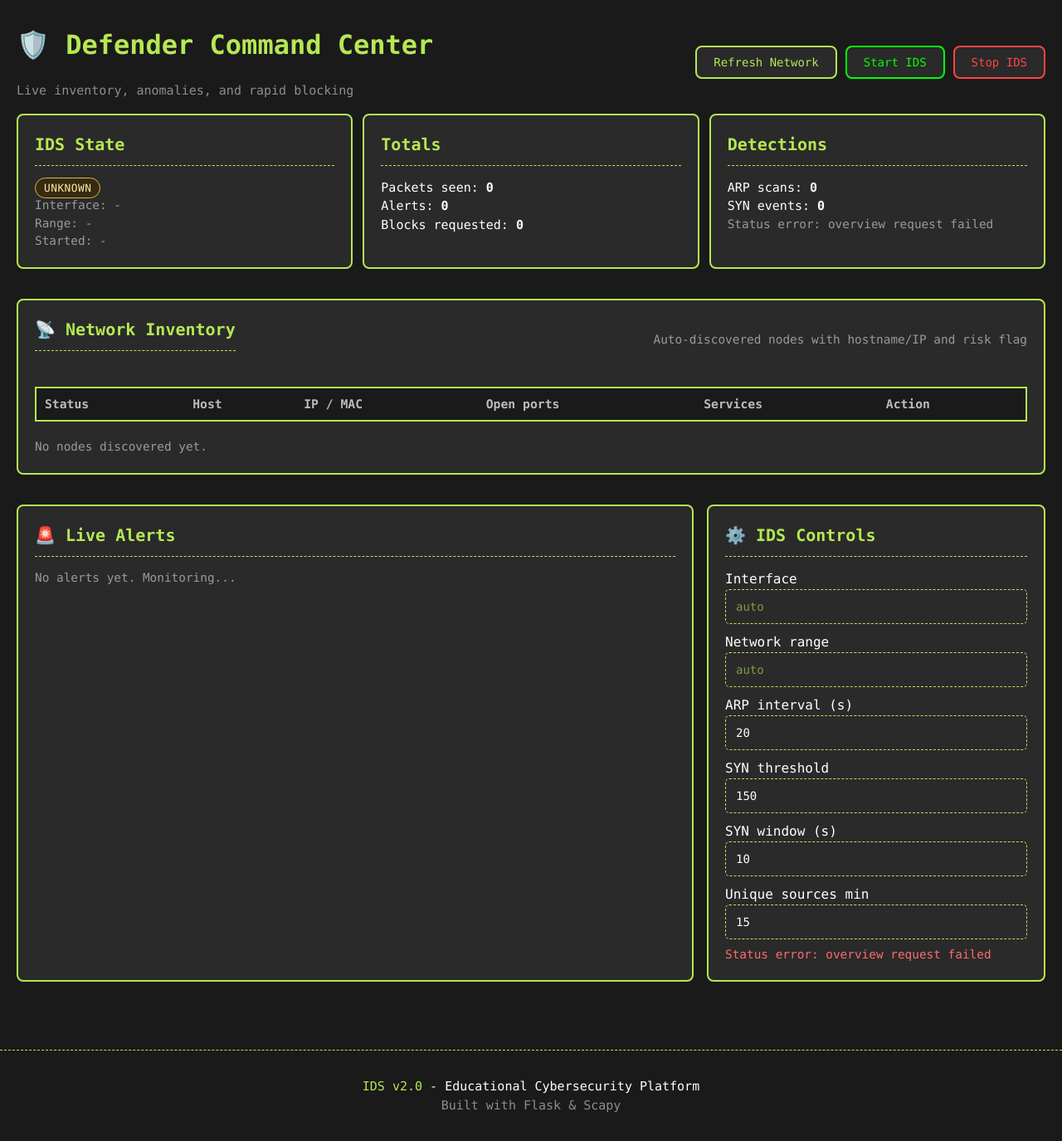
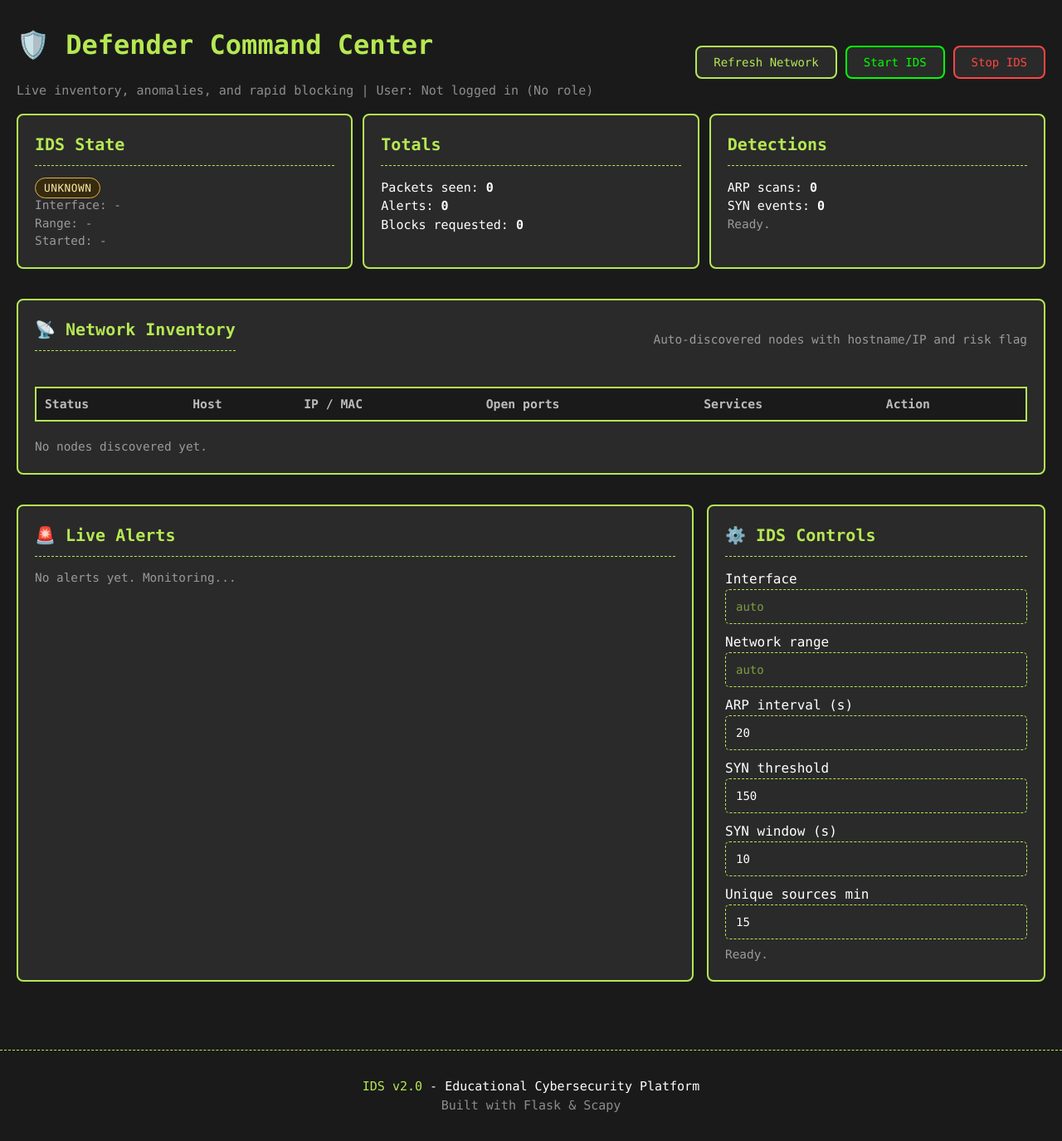
Before and after one commit to kaoutherBenSalah/testIDS, a Flask app: template templates/defender.html in a window 1280 px wide. Shown: the whole page at 83% size. Run offline with Flask 3, Linux system fonts and the light colour scheme; the template is opened without the code that fills it, so the values that code supplies are empty; parts of the project's set-up code (start-up, migrations or seed data) failed here and were passed over.

Commit message:
Fix: Add auth debugging & better error handling for defender UI

```diff
--- a/routes/ids.py
+++ b/routes/ids.py
@@ -47,8 +47,12 @@
 
     @wraps(f)
     def decorated_function(*args, **kwargs):
-        if session.get('user_role') != 'DEFENDER':
-            return jsonify({'error': 'Access denied'}), 403
+        user_role = session.get('user_role')
+        user_id = session.get('user_id')
+        logger.info(f"Auth check: user_id={user_id}, role={user_role}")
+        if user_role != 'DEFENDER':
+            logger.warning(f"Access denied: expected DEFENDER, got {user_role}")
+            return jsonify({'error': 'Access denied', 'required_role': 'DEFENDER', 'current_role': user_role}), 403
         return f(*args, **kwargs)
 
     return decorated_function
@@ -139,6 +143,7 @@
 def ids_overview():
     """Aggregate IDS status, alerts, stats, and a live node inventory."""
     try:
+        logger.info("Fetching IDS overview...")
         nodes, network_range = _get_or_discover_nodes()
         monitor = models.ids_monitor
         status_payload = monitor.get_status() if monitor else {
@@ -150,6 +155,7 @@
             'alerts': [],
         }
 
+        logger.info(f"Overview: {len(nodes)} nodes, {len(list_ids_alerts())} alerts")
         return jsonify({
             'status': status_payload,
             'alerts': list_ids_alerts(limit=100),
@@ -159,7 +165,7 @@
             'last_discovery': _discovery_cache['ts'],
         }), 200
     except Exception as exc:  # noqa: BLE001
-        logger.error(f"Failed to fetch overview: {exc}")
+        logger.error(f"Failed to fetch overview: {exc}", exc_info=True)
         return jsonify({'error': str(exc)}), 500
 
 
--- a/static/js/defender.js
+++ b/static/js/defender.js
@@ -40,7 +40,11 @@
 async function fetchOverview() {
     try {
         const res = await fetch('/api/ids/overview');
-        if (!res.ok) throw new Error('overview request failed');
+        if (!res.ok) {
+            const errorData = await res.json().catch(() => ({ error: 'Unknown error' }));
+            console.error('Overview fetch failed:', res.status, errorData);
+            throw new Error(errorData.error || `HTTP ${res.status}: ${res.statusText}`);
+        }
         const data = await res.json();
         const status = data.status || {};
         const stats = status.stats || {};
@@ -61,9 +65,7 @@
         renderNodes(data.nodes || []);
         renderAlerts(data.alerts || []);
     } catch (err) {
-        setMessage(`Status error: ${err.message}`, true);
-    }
-}
+    console.error('fetchOverview error:', err);
 
 function renderNodes(nodes) {
     if (!nodesBody) return;
--- a/templates/defender.html
+++ b/templates/defender.html
@@ -28,7 +28,7 @@
     <div class="header-row">
         <div>
             <h1>🛡️ Defender Command Center</h1>
-            <p class="gray">Live inventory, anomalies, and rapid blocking</p>
+            <p class="gray">Live inventory, anomalies, and rapid blocking | User: {{ user_id or 'Not logged in' }} ({{ user_role or 'No role' }})</p>
         </div>
         <div class="btn-row">
             <button class="btn" id="refresh-inventory">Refresh Network</button>
```
Also changed, not shown: test_session.py (added, +28 -0 lines).
